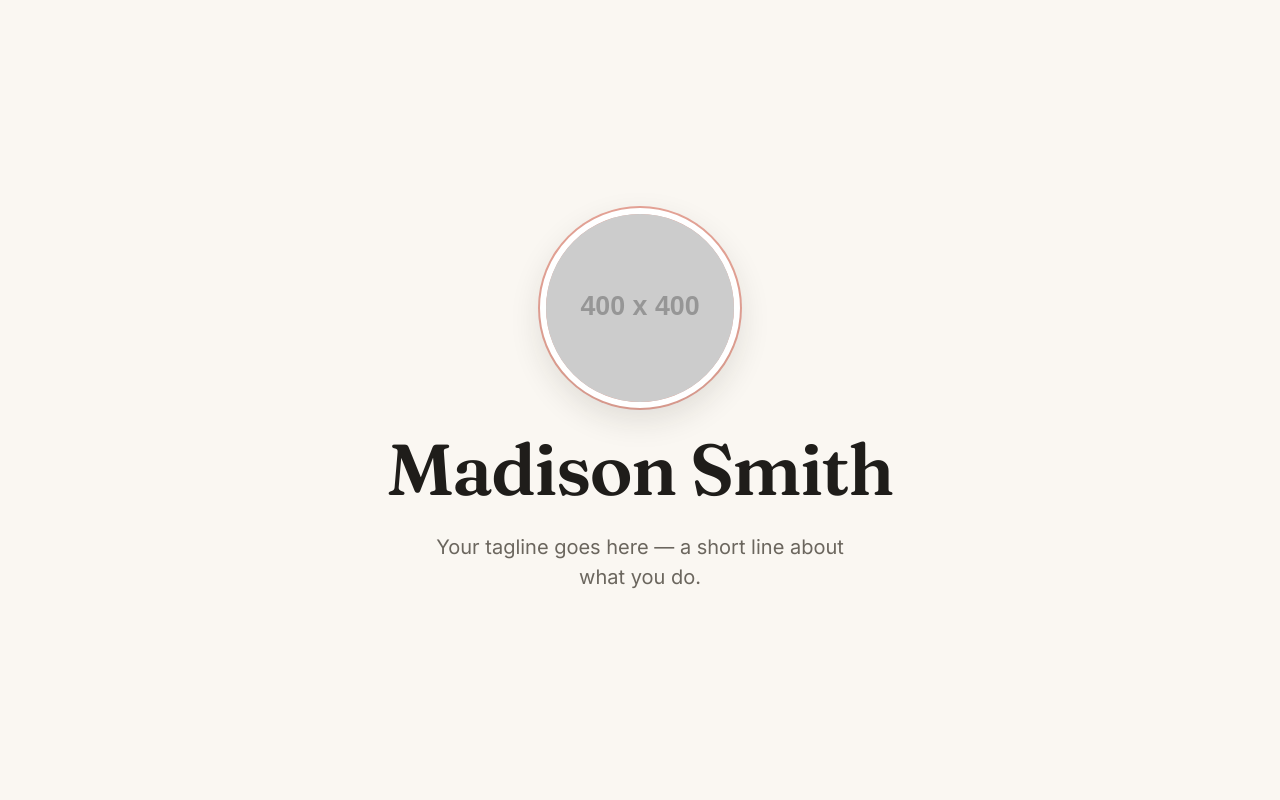
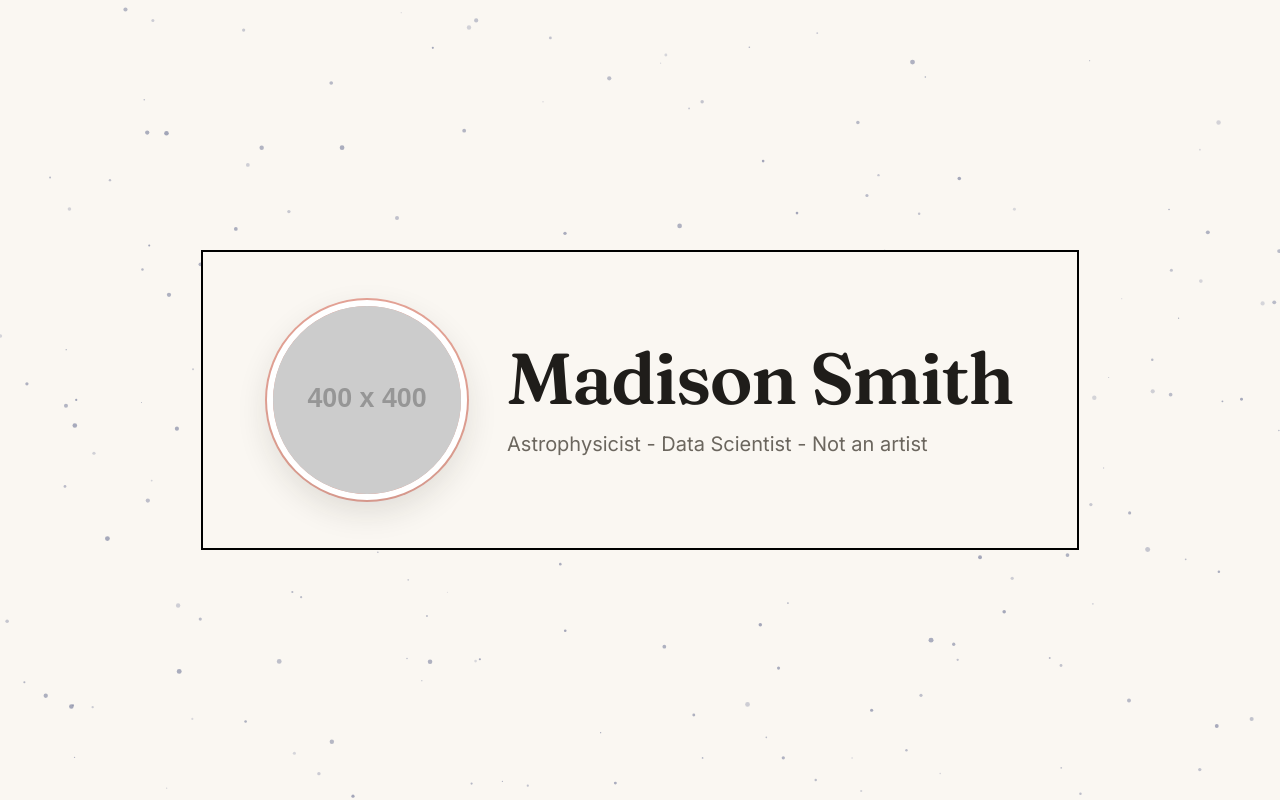
Before and after one commit to msmith126/homepage, a plain HTML site: page hero-section.html in a window 1280 px wide. Drawn offline with Linux system fonts and the light colour scheme; placeholder pictures from the web are drawn by us.

Commit message:
hero section but now with stars

```diff
--- a/hero-section.html
+++ b/hero-section.html
@@ -1,12 +1,15 @@
 <!doctype html>
 <html lang="en">
   <head>
-  <meta charset="utf-8">
-  <meta name="viewport" content="width=device-width, initial-scale=1">
+    <meta charset="utf-8" />
+    <meta name="viewport" content="width=device-width, initial-scale=1" />
     <title>Madison Smith</title>
-  <link rel="preconnect" href="https://fonts.googleapis.com">
-  <link rel="preconnect" href="https://fonts.gstatic.com" crossorigin>
-  <link href="https://fonts.googleapis.com/css2?family=Fraunces:opsz,wght@9..144,500;9..144,600&family=Inter:wght@400;500&display=swap" rel="stylesheet">
+    <link rel="preconnect" href="https://fonts.googleapis.com" />
+    <link rel="preconnect" href="https://fonts.gstatic.com" crossorigin />
+    <link
+      href="https://fonts.googleapis.com/css2?family=Fraunces:opsz,wght@9..144,500;9..144,600&family=Inter:wght@400;500&display=swap"
+      rel="stylesheet"
+    />
     <style>
       :root {
         --bg: #faf7f2;
@@ -15,6 +18,7 @@
         --accent: #e8a598;
         --ring: #ffffff;
         --shadow: 0 12px 32px rgba(31, 29, 26, 0.12);
+        --star: #8a8fa8;
       }
 
       @media (prefers-color-scheme: dark) {
@@ -25,10 +29,15 @@
           --accent: #d98c7e;
           --ring: #26242a;
           --shadow: 0 12px 32px rgba(0, 0, 0, 0.4);
+          --star: #ffffff;
         }
       }
 
-    *, *::before, *::after { box-sizing: border-box; }
+      *,
+      *::before,
+      *::after {
+        box-sizing: border-box;
+      }
 
       body {
         margin: 0;
@@ -38,25 +47,48 @@
         -webkit-font-smoothing: antialiased;
       }
 
+      /* Star field sits behind everything, fills the window */
+      .stars {
+        position: fixed;
+        inset: 0;
+        width: 100%;
+        height: 100%;
+        z-index: 0;
+      }
+
+      main {
+        position: relative;
+        z-index: 1;
+        min-height: 100vh;
+        display: grid;
+        place-items: center;
+      }
+
       .hero {
-      min-height: 100vh;
-      min-height: 100svh;
+        background: var(--bg); /* opaque, so stars don't show through */
+        display: flex;
+        align-items: center;
+        justify-content: center;
+        border: 2px solid black;
+        gap: 2.5rem;
+        padding: 3rem 4rem;
+      }
+
+      .hero__text {
         display: flex;
         flex-direction: column;
-      align-items: center;
-      justify-content: center;
-      gap: 1.5rem;
-      padding: 2rem 1rem;
-      text-align: center;
+        gap: 0.75rem;
       }
 
       .hero__photo {
-      width: clamp(140px, 30vw, 200px);
+        width: 200px;
         aspect-ratio: 1;
         border-radius: 50%;
         object-fit: cover;
         border: 6px solid var(--ring);
-      box-shadow: var(--shadow), 0 0 0 2px var(--accent);
+        box-shadow:
+          var(--shadow),
+          0 0 0 2px var(--accent);
         background: var(--accent);
       }
 
@@ -64,7 +96,7 @@
         margin: 0;
         font-family: "Fraunces", Georgia, serif;
         font-weight: 600;
-      font-size: clamp(2.5rem, 7vw, 4.5rem);
+        font-size: 4.5rem;
         line-height: 1.05;
         letter-spacing: -0.02em;
       }
@@ -72,13 +104,14 @@
       .hero__tagline {
         margin: 0;
         max-width: 36ch;
-      font-size: clamp(1rem, 2.2vw, 1.25rem);
+        font-size: 1.25rem;
         line-height: 1.5;
         color: var(--muted);
       }
     </style>
   </head>
   <body>
+    <canvas class="stars" aria-hidden="true"></canvas>
     <main>
       <section class="hero">
         <!-- Swap src for your real photo, e.g. src="images/madison.jpg" -->
@@ -86,10 +119,69 @@
           class="hero__photo"
           src="https://placehold.co/400x400/e8a598/ffffff?text=MS&font=playfair-display"
           alt="Portrait of Madison Smith"
-      >
+        />
+        <div class="hero__text">
           <h1 class="hero__name">Madison Smith</h1>
-      <p class="hero__tagline">Your tagline goes here — a short line about what you do.</p>
+          <p class="hero__tagline">
+            Astrophysicist - Data Scientist - Not an artist
+          </p>
+        </div>
       </section>
     </main>
+
+    <script>
+      const canvas = document.querySelector(".stars");
+      const ctx = canvas.getContext("2d");
+      const starColor = getComputedStyle(document.documentElement)
+        .getPropertyValue("--star")
+        .trim();
+      let stars = [];
+
+      function makeStars() {
+        // Match the canvas to the window, sharp on retina screens
+        const dpr = window.devicePixelRatio || 1;
+        canvas.width = innerWidth * dpr;
+        canvas.height = innerHeight * dpr;
+        ctx.setTransform(dpr, 0, 0, dpr, 0, 0);
+
+        const count = Math.round((innerWidth * innerHeight) / 5000);
+        stars = Array.from({ length: count }, () => {
+          const r = 0.5 + Math.random() * 2; // radius: 0.5–2.5px
+          return {
+            x: Math.random() * innerWidth,
+            y: Math.random() * innerHeight,
+            r,
+            speed: 12 / r, // bigger = slower (px per second)
+            alpha: 0.3 + Math.random() * 0.5,
+          };
+        });
+      }
+
+      let last = performance.now();
+      function frame(now) {
+        const dt = Math.min((now - last) / 1000, 0.1); // seconds since last frame
+        last = now;
+
+        ctx.clearRect(0, 0, innerWidth, innerHeight);
+        ctx.fillStyle = starColor;
+        for (const s of stars) {
+          s.x += s.speed * dt;
+          // Drifted off the right edge: re-enter on the left at a new height
+          if (s.x - s.r > innerWidth) {
+            s.x = -s.r;
+            s.y = Math.random() * innerHeight;
+          }
+          ctx.globalAlpha = s.alpha;
+          ctx.beginPath();
+          ctx.arc(s.x, s.y, s.r, 0, Math.PI * 2);
+          ctx.fill();
+        }
+        requestAnimationFrame(frame);
+      }
+
+      makeStars();
+      window.addEventListener("resize", makeStars);
+      requestAnimationFrame(frame);
+    </script>
   </body>
 </html>
```
Lines whose indentation alone changed are shown as unchanged.
